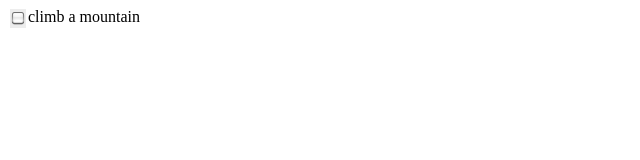
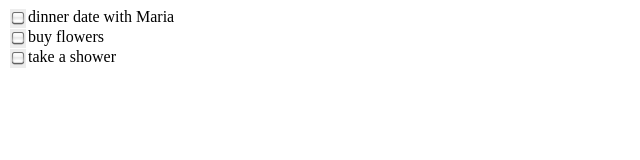
Before and after one commit to sernadesigns/checkit-todo-maria, a plain HTML site: page src/index.html in a window 1280 px wide. Shown: the whole page, without its empty margins (0-640 px from the left). Drawn offline with Linux system fonts and the light colour scheme.

Commit message:
Adds TodosList view and template

```diff
--- /dev/null
+++ b/src/css/TodosList.css
@@ -0,0 +1,4 @@
+.TodosList {
+	margin: 0;
+	padding: 0;
+}
--- a/src/index.html
+++ b/src/index.html
@@ -5,6 +5,7 @@
 	<title>checkit</title>
 
 	<link href="css/Todo.css" rel="stylesheet" type="text/css">
+	<link href="css/TodosList.css" rel="stylesheet" type="text/css">
 </head>
 
 <body>
@@ -17,7 +18,9 @@
 	<script src="js/models/TodoModel.js"></script>
 	<script src="js/models/TodosModel.js"></script>
 	<script src="js/templates/TodoTemplate.js"></script>
+	<script src="js/templates/TodosListTemplate.js"></script>
 	<script src="js/views/TodoView.js"></script>
+	<script src="js/views/TodosListView.js"></script>
 	<script src="js/controllers/TodoController.js"></script>
 	<script src="js/bootstrap.js"></script>
 
--- a/src/js/bootstrap.js
+++ b/src/js/bootstrap.js
@@ -1,7 +1,18 @@
 (function() {
+	var todosModel = new checkit.TodosModel();
+
 	var todoModel = new checkit.TodoModel();
-	todoModel.setContent('climb a mountain');
+	todoModel.setContent('dinner date with Maria');
+	todosModel.add(todoModel);
 
-	var view = new checkit.TodoView(todoModel);
+	var todoModel = new checkit.TodoModel();
+	todoModel.setContent('buy flowers');
+	todosModel.add(todoModel);
+
+	var todoModel = new checkit.TodoModel();
+	todoModel.setContent('take a shower');
+	todosModel.add(todoModel);
+
+	var view = new checkit.TodosListView(todosModel);
 	document.body.appendChild(view.build());
 }());
--- /dev/null
+++ b/src/js/templates/TodosListTemplate.js
@@ -0,0 +1,2 @@
+checkit.TodosListTemplate =
+	'<ul class="TodosList"></ul>';
--- /dev/null
+++ b/src/js/views/TodosListView.js
@@ -0,0 +1,7 @@
+maria.SetView.subclass(checkit, 'TodosListView', {
+	properties: {
+		createChildView: function(todoModel) {
+			return new checkit.TodoView(todoModel);
+		}
+	}
+});
```
